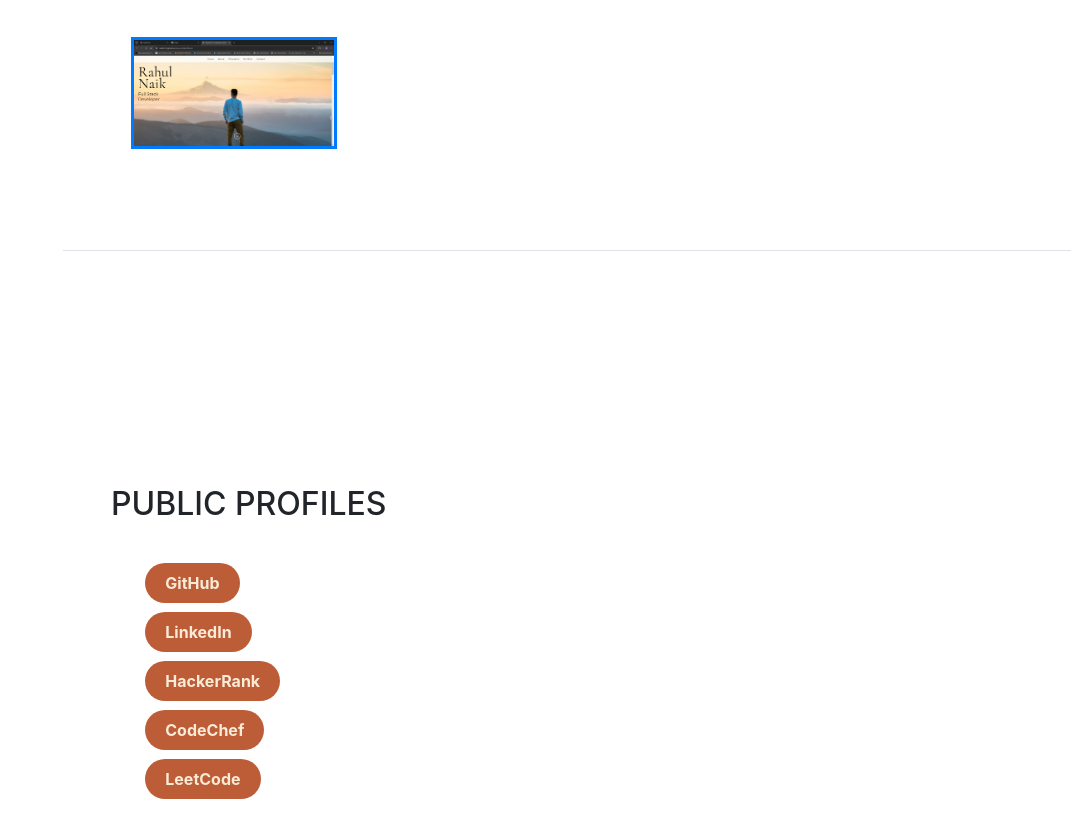
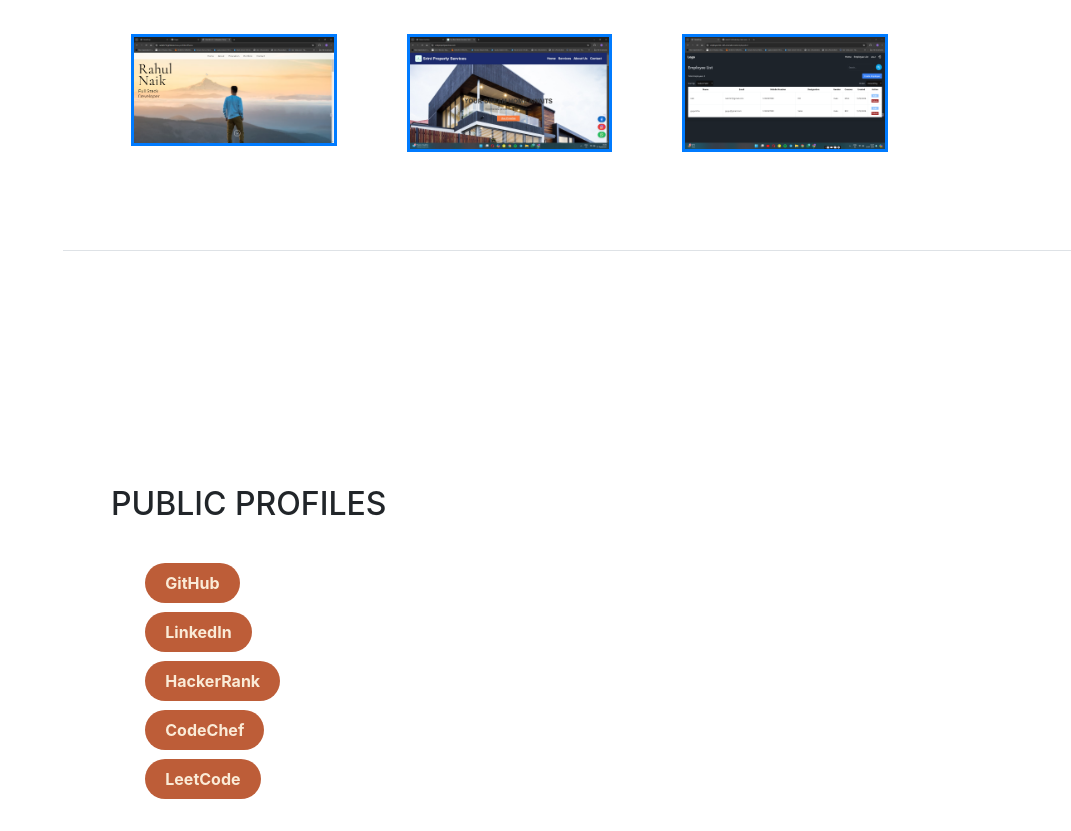
Before and after one commit to rahul2214/My-Portfolio, a website with bundled scripts: page index.html in a window 1280 px wide. Shown: the part 3749-4580 px from the top of the page, without its empty margins (209-1280 px from the left). Built offline with nearby package versions, Linux system fonts and the light colour scheme; a web font is replaced by a local one.

Commit message:
Update index.html

```diff
--- a/index.html
+++ b/index.html
@@ -280,6 +280,16 @@
                 alt="Image 1" width="100%" class="image">
             </a>
           </div>
+            <div class="image-container col-md-3" style="margin: 20px;">
+            <a href="https://srinipropertyservices.com/"><img style="border: solid;" src="img/chrome_80u3JioRzB.jpg"
+                alt="Image 1" width="100%" class="image">
+            </a>
+          </div>
+            <div class="image-container col-md-3" style="margin: 20px;">
+            <a href="https://employee-list-rc65.onrender.com/employeeList"><img style="border: solid;" src="img/employelist.png"
+                alt="Image 1" width="100%" class="image">
+            </a>
+          </div>
 
         </div>
 
```
